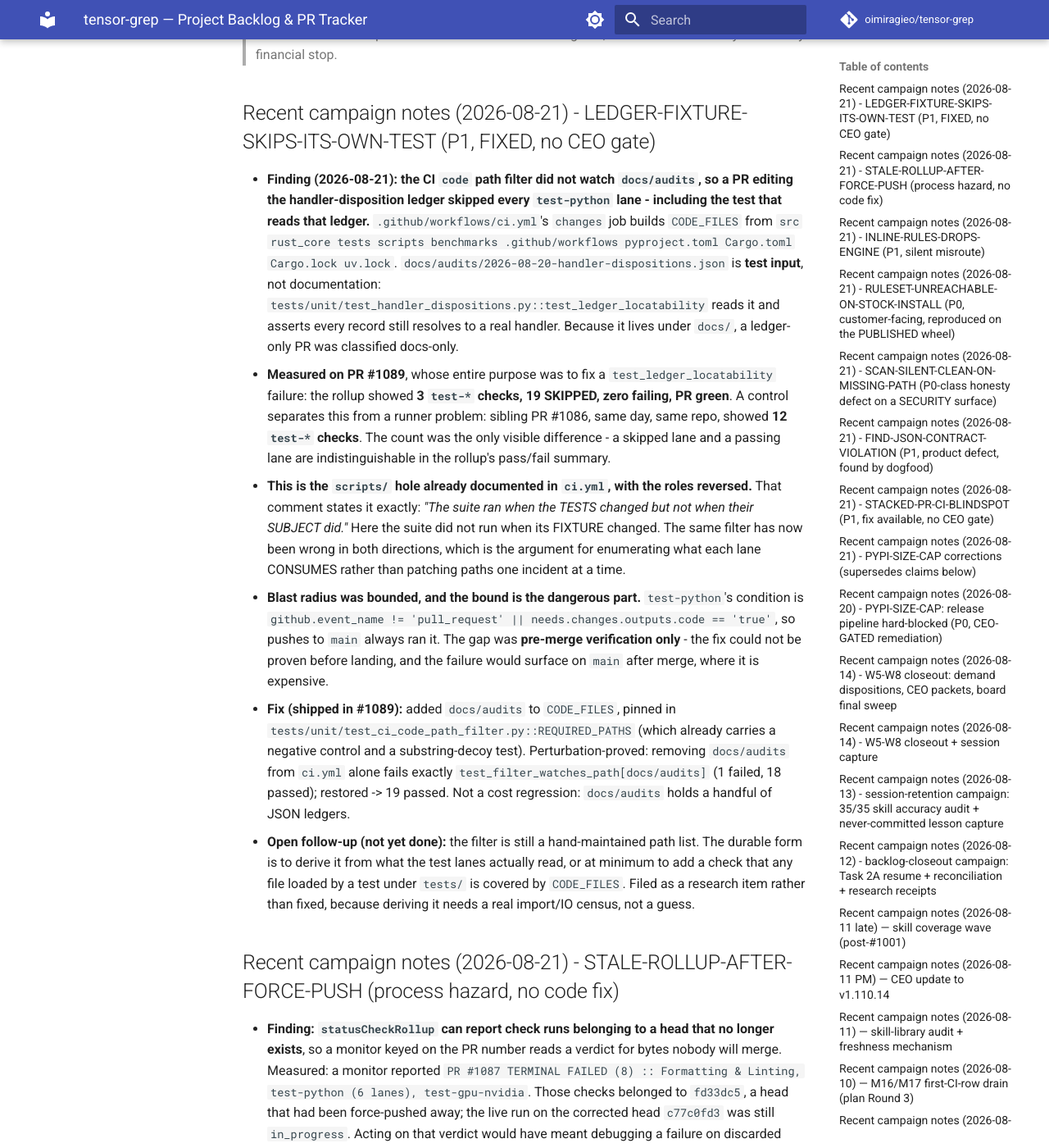
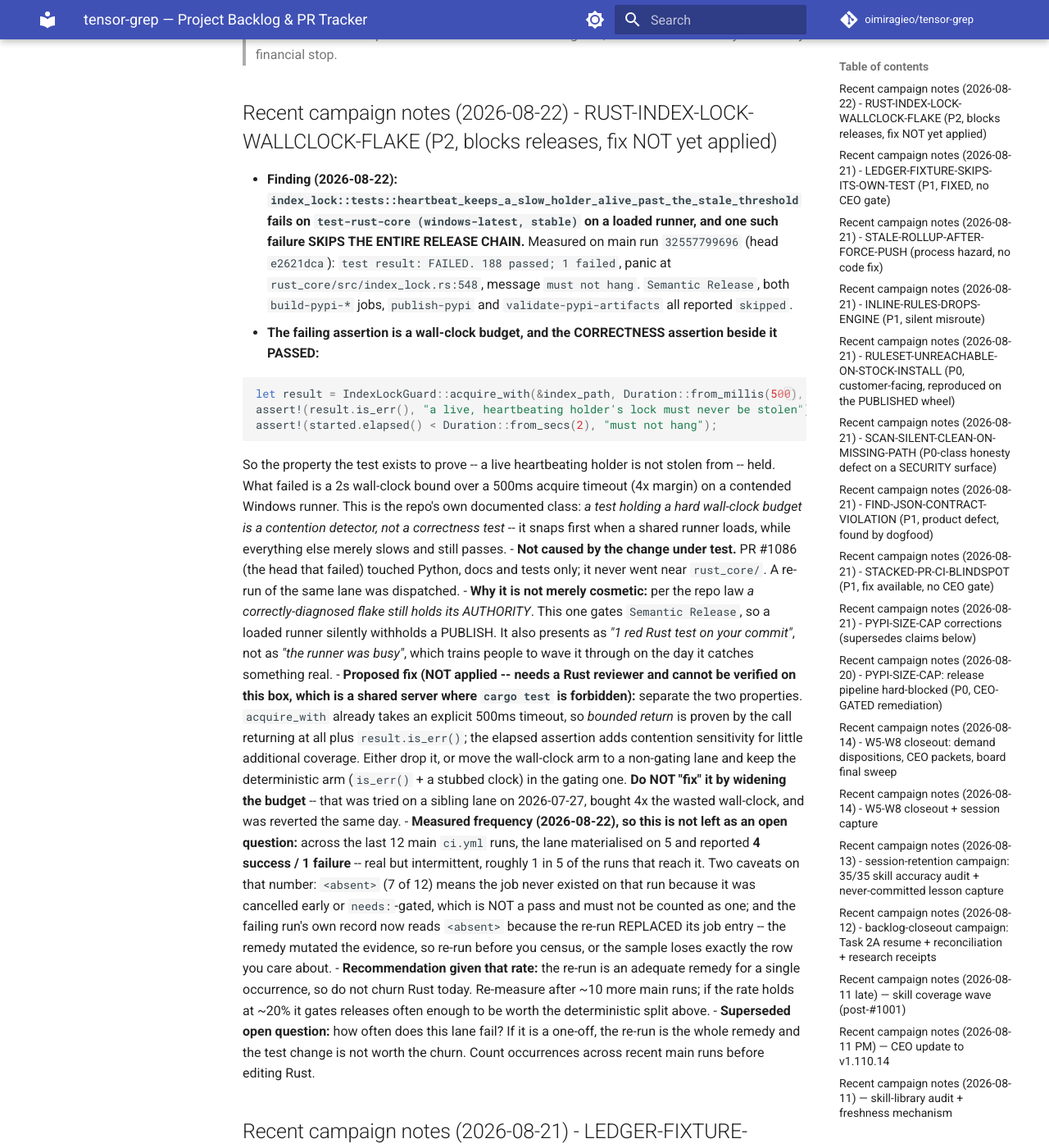
Before and after one commit to oimiragieo/tensor-grep, an MkDocs documentation site: the page built from docs/BACKLOG.md, in a window 1280 px wide and 1400 px high, scrolled down 1402 px. Shown: the whole window at 82% size. Built offline with MkDocs 1.6.1 and Material for MkDocs 9.7.7, drawn with Linux system fonts in a browser that asks for light colours; comment, search, counter and statistics services are not loaded.

Commit message:
fix: drop the wall-clock assertion that made the index-lock heartbeat test a contention detector (#1091)
One failing Rust test SKIPPED AN ENTIRE RELEASE. Main run 32557799696
(test-rust-core windows-latest/stable) reported `188 passed; 1 failed` in
index_lock::tests::heartbeat_keeps_a_slow_holder_alive_past_the_stale_threshold,
and Semantic Release, both build-pypi jobs, publish-pypi and
validate-pypi-artifacts all went `skipped`.

THE CORRECTNESS ASSERTION PASSED. What failed was
`assert!(started.elapsed() < Duration::from_secs(2), "must not hang")` -- a 2s
wall-clock budget over a 500ms acquire timeout. The property the test exists to
prove, `result.is_err()` (a live heartbeating holder is never stolen from), held.
Only the clock lost, on a contended Windows runner.

WHY NOT WIDEN. This test's `stale_after` was ALREADY widened once for this class of
flake (80ms -> 1200ms; the comment recording it is still in the file). A second
widening is the pattern, not a remedy -- and the same move on a sibling lane on
2026-07-27 bought 4x the wasted wall-clock and was reverted the same day.

WHAT IS NOT LOST. A genuine hang -- the failure the assertion was named for --
means acquire_with never returns, so `result` is never bound and the suite fails on
cargo's own timeout rather than on that line. `is_err()` already proves the call
RETURNED and REFUSED.

THE GAP THIS LEAVES, stated rather than hidden: a regression where the timeout is
ignored but the call eventually errors would now pass here. That is a
deadline-ENFORCEMENT property and belongs in a deterministic arm (inject a short
deadline, stub the worker, assert the path taken), not a wall-clock bound on a
release-gating lane. Recorded in docs/BACKLOG.md with the measured failure rate
(4 success / 1 failure across the 5 recent main runs where the lane materialised)
and the caveat that `<absent>` is not a pass and that my own re-run replaced the
failing job's record.

NOT LOCALLY COMPILED: `cargo` is forbidden on this shared box (CLAUDE.md), so CI is
the oracle. The change removes two lines and adds comments; `Instant` remains used
elsewhere in the file, so the import stays live. Brace balance verified with both a
positive control (an untouched sibling fn) and a negative control.

Co-authored-by: Claude Opus 5 (1M context) <noreply@anthropic.com>

````diff
--- a/docs/BACKLOG.md
+++ b/docs/BACKLOG.md
@@ -46,6 +46,55 @@
 >
 
 
+
+## Recent campaign notes (2026-08-22) - RUST-INDEX-LOCK-WALLCLOCK-FLAKE (P2, blocks releases, fix NOT yet applied)
+
+- **Finding (2026-08-22): `index_lock::tests::heartbeat_keeps_a_slow_holder_alive_past_the_stale_threshold`
+  fails on `test-rust-core (windows-latest, stable)` on a loaded runner, and one such failure
+  SKIPS THE ENTIRE RELEASE CHAIN.** Measured on main run `32557799696` (head `e2621dca`):
+  `test result: FAILED. 188 passed; 1 failed`, panic at `rust_core/src/index_lock.rs:548`, message
+  `must not hang`. `Semantic Release`, both `build-pypi-*` jobs, `publish-pypi` and
+  `validate-pypi-artifacts` all reported `skipped`.
+- **The failing assertion is a wall-clock budget, and the CORRECTNESS assertion beside it PASSED:**
+
+  ```rust
+  let result = IndexLockGuard::acquire_with(&index_path, Duration::from_millis(500), stale_after, poll);
+  assert!(result.is_err(), "a live, heartbeating holder's lock must never be stolen");  // PASSED
+  assert!(started.elapsed() < Duration::from_secs(2), "must not hang");                 // FAILED
+  ```
+
+  So the property the test exists to prove -- a live heartbeating holder is not stolen from -- held.
+  What failed is a 2s wall-clock bound over a 500ms acquire timeout (4x margin) on a contended
+  Windows runner. This is the repo's own documented class: *a test holding a hard wall-clock budget
+  is a contention detector, not a correctness test* -- it snaps first when a shared runner loads,
+  while everything else merely slows and still passes.
+- **Not caused by the change under test.** PR #1086 (the head that failed) touched Python, docs and
+  tests only; it never went near `rust_core/`. A re-run of the same lane was dispatched.
+- **Why it is not merely cosmetic:** per the repo law *a correctly-diagnosed flake still holds its
+  AUTHORITY*. This one gates `Semantic Release`, so a loaded runner silently withholds a PUBLISH.
+  It also presents as *"1 red Rust test on your commit"*, not as *"the runner was busy"*, which
+  trains people to wave it through on the day it catches something real.
+- **Proposed fix (NOT applied -- needs a Rust reviewer and cannot be verified on this box, which is
+  a shared server where `cargo test` is forbidden):** separate the two properties. `acquire_with`
+  already takes an explicit 500ms timeout, so *bounded return* is proven by the call returning at
+  all plus `result.is_err()`; the elapsed assertion adds contention sensitivity for little
+  additional coverage. Either drop it, or move the wall-clock arm to a non-gating lane and keep the
+  deterministic arm (`is_err()` + a stubbed clock) in the gating one. **Do NOT "fix" it by widening
+  the budget** -- that was tried on a sibling lane on 2026-07-27, bought 4x the wasted wall-clock,
+  and was reverted the same day.
+- **Measured frequency (2026-08-22), so this is not left as an open question:** across the last 12
+  main `ci.yml` runs, the lane materialised on 5 and reported **4 success / 1 failure** -- real but
+  intermittent, roughly 1 in 5 of the runs that reach it. Two caveats on that number: `<absent>`
+  (7 of 12) means the job never existed on that run because it was cancelled early or `needs:`-gated,
+  which is NOT a pass and must not be counted as one; and the failing run's own record now reads
+  `<absent>` because the re-run REPLACED its job entry -- the remedy mutated the evidence, so re-run
+  before you census, or the sample loses exactly the row you care about.
+- **Recommendation given that rate:** the re-run is an adequate remedy for a single occurrence, so do
+  not churn Rust today. Re-measure after ~10 more main runs; if the rate holds at ~20% it gates
+  releases often enough to be worth the deterministic split above.
+- **Superseded open question:** how often does this lane fail? If it is a one-off, the
+  re-run is the whole remedy and the test change is not worth the churn. Count occurrences across
+  recent main runs before editing Rust.
 
 ## Recent campaign notes (2026-08-21) - LEDGER-FIXTURE-SKIPS-ITS-OWN-TEST (P1, FIXED, no CEO gate)
 
````
Also changed, not shown: 1 other file.
